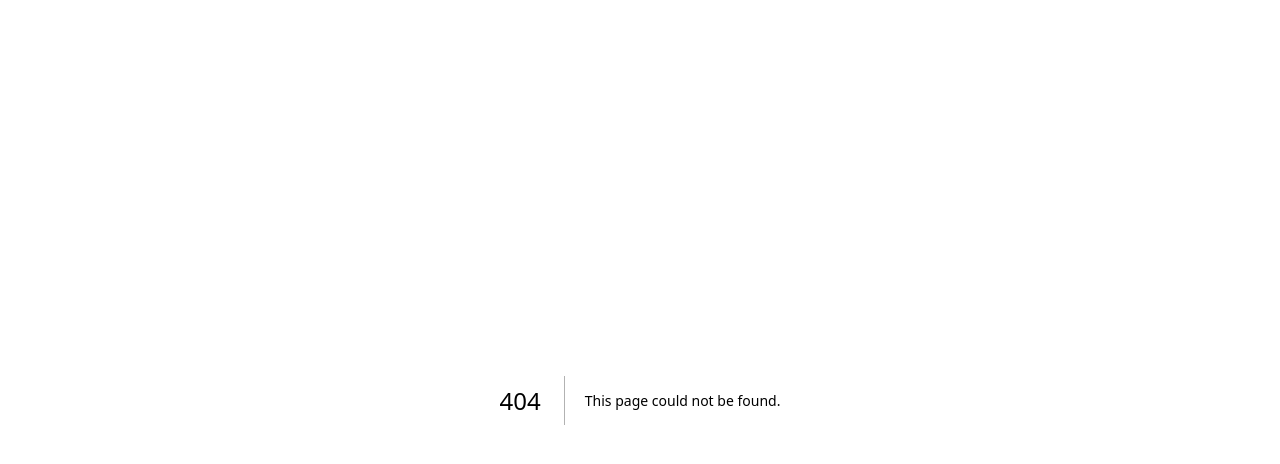
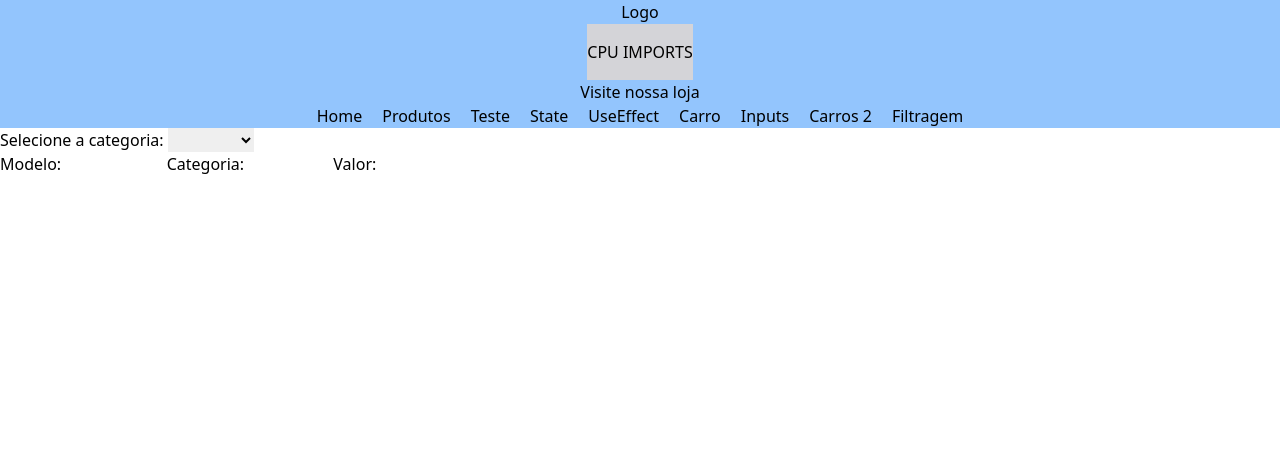
Before and after one commit to cleversonandrade/Estudos_React, a Next.js app: page /filtragem/filtragem in a window 1280 px wide. Before the commit this address had no page. Shown: the top 464 px of the page. Built offline with nearby package versions, Linux system fonts and the light colour scheme.

Commit message:
filter_react

```diff
--- a/src/components/Globais.tsx
+++ b/src/components/Globais.tsx
@@ -1,5 +1,5 @@
 export default class Globais {
     static nome ='Cleverson'
     static curso =''
-    static ano = 2024
+    static ano = '2024'
 }
--- a/src/components/Topo.tsx
+++ b/src/components/Topo.tsx
@@ -35,6 +35,9 @@ const Topo =() => {
           <Link href={'/carro2/carro2'}>
               Carros 2
           </Link>
+          <Link href={'/filtragem/filtragem'}>
+              Filtragem
+          </Link>
         </nav>
       </div>
   )
--- /dev/null
+++ b/src/pages/filtragem/filtragem.tsx
@@ -0,0 +1,54 @@
+import { useState } from "react";
+import Topo from "@/components/Topo";
+
+const carros = [
+    {id:0, categoria:'Esporte', valor:'120000.00', modelo:'Golf GTI'},
+    {id:1, categoria:'Esporte', valor:'2000000.00', modelo:'Camaro'},
+    {id:2, categoria:'SUV', valor:'100000.00', modelo:'HRV'},
+    {id:3, categoria:'SUV', valor:'100000.00', modelo:'T-Cross'},
+    {id:4, categoria:'Utilitário', valor:'180000.00', modelo:'Hylux'},
+    {id:5, categoria:'Utilitário', valor:'160000.00', modelo:'Ranger'},
+]
+
+export default function filtragem() {
+    const [categoria, setCategoria] = useState('')
+    const [linhas, setLinhas] = useState<any[]>([])
+
+    function criarLinhas(cat:any) {
+        setCategoria(cat)
+        let linha:any[]=[]
+        carros.forEach((e:any) => {
+            if(e.categoria == cat) {
+                linha.push(
+                    <div className="flex flex-row w-[500px]" key={e.id}>
+                        <div className="w-full">{e.modelo}</div>
+                        <div className="w-full">{e.categoria}</div>
+                        <div className="w-full">{e.valor}</div>
+                    </div>
+                )
+            }
+        })
+        setLinhas(linha)
+    }
+
+    return(
+        <div>
+            <Topo />
+            <label>Selecione a categoria: </label>
+            <select value={categoria} onChange={(e) => (criarLinhas(e.target.value))}>
+                <option value=""></option>
+                <option value="Esporte">Esporte</option>
+                <option value="SUV">SUV</option>
+                <option value="Utilitário">Utilitário</option>
+            </select>
+            <div className="flex flex-col">
+                <div className="flex flex-row w-[500px]">
+                    <div className="w-full">Modelo:</div>
+                    <div className="w-full">Categoria:</div>
+                    <div className="w-full">Valor:</div>
+                </div>
+                {linhas}
+            </div>
+        </div>
+    )
+}
```
